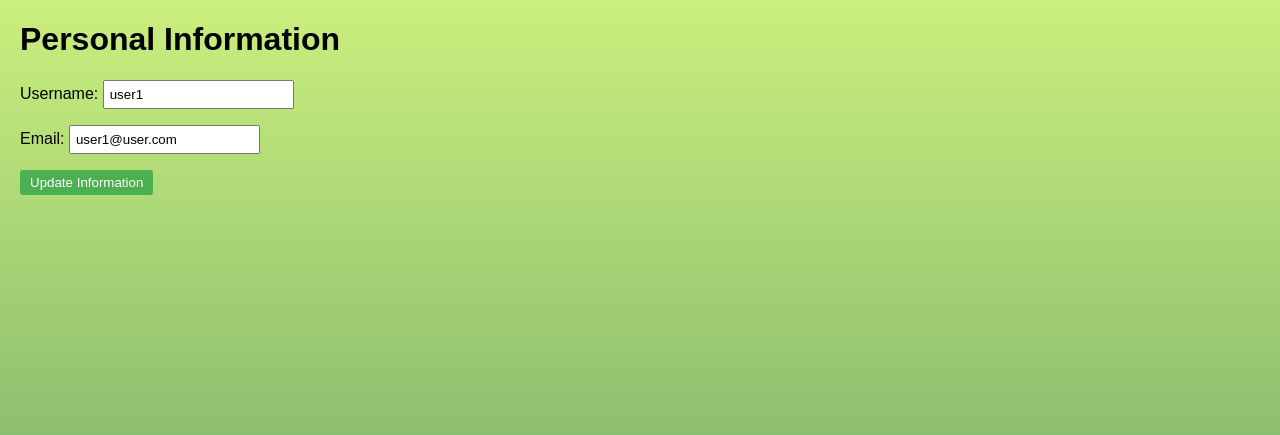
After one commit to its-nathaenn/Shift---OOP-Python, a Flask app: page /edit_profile in a window 1280 px wide. The commit adds this page. Shown: the top 435 px of the page. Run offline with Flask 3, Linux system fonts and the light colour scheme; a user stored in the database is signed in.

Commit message:
most updated changes

```diff
--- a/app.py
+++ b/app.py
@@ -1,5 +1,6 @@
 from flask import Flask, render_template, request, redirect, session, flash
 from werkzeug.security import generate_password_hash, check_password_hash
+import re
 
 # import sqlalchemy
 from flask_sqlalchemy import SQLAlchemy
@@ -18,13 +19,15 @@ db = SQLAlchemy(app)
 # Setup a simple table for database
 class Employee(db.Model):
     username = db.Column(db.String(100), default = "no username")
+    firstName = db.Column(db.String(100), default = "first name")
+    lastName = db.Column(db.String(100), default = "last name")
     password = db.Column(db.String(100), default = "no password")
     email = db.Column(db.String(100), default = "no email", primary_key = True)
     position = db.Column(db.String(100), default = "Employee")
     # work_id = db.Column(db.String(100), default = "0000")
 
     def __repr__(self):
-        return f"{self.username} - {self.work_id}"
+        return f"{self.username}"
 
 
 # Create tables in a Database
@@ -48,6 +51,7 @@ def signin():
                 # Credentials are valid; Redirect to home
                 session['user_id'] = user.email
                 session['username'] = user.username
+                session['position'] = user.position
                 return redirect('/home')
             else:
                 # Invalid credentials; show error message
@@ -59,6 +63,11 @@ def signin():
             email = request.form.get('email')
             password = request.form.get('password')
 
+            # Check if the 'is_manager' checkbox was checked
+            is_manager = 'is_manager' in request.form
+
+            # Set position based on the checkbox
+            position = 'Manager' if is_manager else 'Employee'
 
             # check for duplicates
             existing_user = Employee.query.filter((Employee.email == email) | (Employee.username == username)).first()
@@ -69,10 +78,14 @@ def signin():
                 return redirect('/')
 
             hashed_password = generate_password_hash(password)
-            new_employee = Employee(username=username, email=email, password=hashed_password)
+            new_employee = Employee(username=username, email=email, password=hashed_password, position=position)
             db.session.add(new_employee)
             try:
                 db.session.commit()
+                # refresh information for the user
+                session['user_id'] = new_employee.email
+                session['username'] = new_employee.username
+                session['position'] = new_employee.position  # Include the position in the session
             except SQLAlchemy.exc.IntegrityError:
                 db.session.rollback()
                 flash('An account with this email or username already exists.', 'error')
@@ -93,41 +106,131 @@ def logout():
 def home():
     if 'username' not in session:
         return redirect('/')
-    # Proceed with the logic for authenticated users
-    return render_template('homepage.html')
+
+    # Retrieve session data
+    username = session.get('username')
+    email = session.get('user_id')  # 'user_id' in the session is the email
+    position = session.get('position')  # Retrieve the position from the session
+
+    # Use session data to display on the homepage
+    return render_template('homepage.html', name=username, email=email, position=position)
 
 
-@app.route('/request', methods=['GET', 'POST'])
-def requestform():
+
+@app.route('/edit_profile')
+def edit_profile():
+    if 'username' not in session:
+        return redirect('/')
+
+    current_email = session.get('user_id')
+    employee = Employee.query.filter_by(email=current_email).first()
+
+    if employee:
+        # Pass the most recent data to the template
+        return render_template('personal_info.html', employee=employee)
+    else:
+        flash("Employee not found.", "error")
+        return redirect('/home')
+
+
+@app.route('/update_personal_info', methods=['POST'])
+def update_personal_info():
+    if 'username' not in session:
+        flash('You must be logged in to update your information.', 'error')
+        return redirect('/')
+
+    current_username = session.get('username')
+    new_username = request.form.get('new_username')
+    new_first_name = request.form.get('new_first_name')
+    new_last_name = request.form.get('new_last_name')
+    new_email = request.form.get('new_email')
+
+    employee = Employee.query.filter_by(username=current_username).first()
+
+    if employee and employee.username == current_username:
+        employee.username = new_username
+        employee.first_name = new_first_name
+        employee.last_name = new_last_name
+        employee.email = new_email
+        db.session.commit()
+        flash('Personal information updated successfully!', 'success')
+
+        # Update the session information
+        session['username'] = new_username
+        session['user_id'] = new_email
+        session['firstName'] = new_first_name
+        session['lastName'] = new_last_name
+    else:
+        flash('Unauthorized action or employee not found.', 'error')
+
+    return redirect('/home')
+
+
+@app.route('/request_time_off', methods=['GET'])
+def request_time_off():
+    # Ensure that only logged-in users can access this page
+    if 'username' not in session:
+        return redirect('/')
+
+    # Check if the user's position is 'Employee'
+    if session.get('position') != 'Employee':
+        # Redirect or show an error for non-employees
+        flash('This action is only available for employees.', 'error')
+        return redirect('/home')
+
     if request.method == 'POST':
-        if validate_request():
-            # Process the form data here (e.g., send email, save to database)
-            return "Form submitted successfully!"
+        validation_result, message = validate_request()
+        if validation_result:
+            # Process the form data here (e.g., save to database)
+            flash('Form submitted successfully!', 'success')
+            return redirect('/home')  # Redirect after successful submission
         else:
-            return "Form validation failed. Please check the entered data."
-    return render_template('request.html')
+            flash(message, 'error')  # Show validation error message
+
+    return render_template('off_request_EMP.html')
 
 def validate_request():
-    if is_empty(request.form['data_1']):
+    if is_empty(request.form['data_3']):
         return False, 'First name is required!'
-    if is_empty(request.form['data_2']):
+    if is_empty(request.form['data_4']):
         return False, 'Last name is required!'
+    if not validate_email(request.form['data_5']):
+        return False, 'Valid email is required!'
     if is_empty(request.form['data_6']):
-        return False, 'Work ID is required!'
-    if is_empty(request.form['data_3']):
         return False, 'Date is required!'
-    if is_empty(request.form['data_4']):
+    if is_empty(request.form['data_8']):
         return False, 'Reason is required!'
     return True, None
 
+def validate_email(email):
+    # Simple email validation regex
+    pattern = r"^[a-zA-Z0-9_.+-]+@[a-zA-Z0-9-]+\.[a-zA-Z0-9-.]+$"
+    return re.match(pattern, email) is not None
+
+
+@app.route('/submit_time_off', methods=['POST'])
+def submit_time_off():
+    validation_result, message = validate_request()
+    if validation_result:
+        # Process the form data here (e.g., save to database)
+        flash('Form submitted successfully!', 'success')
+        return redirect('/home')  # Redirect after successful submission
+    else:
+        flash(message, 'error')  # Show validation error message
+        return render_template('off_request.html')
+
 def is_empty(value):
     return len(value) == 0 or not value.strip()
+
 # Replace this with your actual data store or database
 employee_forms = [
     {"first_name": "John", "last_name": "Doe", "work_id": "12345", "date": "2023-01-01", "reason": "Vacation", "status": "Pending"},
     {"first_name": "Jane", "last_name": "Smith", "work_id": "67890", "date": "2023-02-15", "reason": "Sick Leave", "status": "Pending"}
     # Add more employee forms as needed
 ]
+
+
+
 
 def approve_request(work_id):
     for form in employee_forms:
@@ -142,6 +245,8 @@ def deny_request(work_id):
             form['status'] = 'Denied'
             # Implement logic to perform denial action (e.g., send email, update database)
             break
+
+
 
 @app.route('/manager_view')
 def manager_view():
--- /dev/null
+++ b/templates/personal_info.html
@@ -0,0 +1,61 @@
+<!DOCTYPE html>
+<html lang="en">
+<head>
+    <link rel="stylesheet" href="static/profile.css">
+    <meta charset="UTF-8">
+    <meta name="viewport" content="width=device-width, initial-scale=1.0">
+    <title>Personal Information</title>
+    <style>
+        body {
+            font-family: Arial, sans-serif;
+            margin: 20px;
+        }
+        table {
+            width: 50%;
+            border-collapse: collapse;
+            margin-top: 20px;
+        }
+        table, th, td {
+            border: 1px solid rgb(7, 51, 10);
+        }
+        th, td {
+            padding: 10px;
+            text-align: left;
+        }
+        th {
+            background-color: #ffffff;
+        }
+        form {
+            margin-top: 20px;
+        }
+        input {
+            padding: 5px;
+        }
+        button {
+            padding: 5px 10px;
+            background-color: #4CAF50;
+            color: white;
+            border: none;
+            border-radius: 3px;
+            cursor: pointer;
+        }
+    </style>
+</head>
+<body>
+
+<h1>Personal Information</h1>
+
+<form action="{{ url_for('update_personal_info') }}" method="post">
+    <p>
+        <label>Username:</label>
+        <input type="text" name="new_username" value="{{ employee.username }}" required>
+    </p>
+    <p>
+        <label>Email:</label>
+        <input type="email" name="new_email" value="{{ employee.email }}" required>
+    </p>
+    <button type="submit">Update Information</button>
+</form>
+
+</body>
+</html>
--- a/templates/signin.html
+++ b/templates/signin.html
@@ -62,6 +62,9 @@
                         <input id="email" type="text" class="input" name="email">
                     </div>
                     <div class="group">
+                        <input id="manager" type="checkbox" name="is_manager"><label for="manager">Are you a manager?</label>
+                    </div>
+                    <div class="group">
                         <input type="submit" class="button" value="Sign Up" name="action">
                     </div>
                     <!-- ... Other elements ... -->
```
Also changed, not shown: old1.py (deleted, +0 -96 lines), templates/employee_List_MAN.html (added, +73 -0 lines), templates/homepage.html (+62 -18 lines), templates/off_request_EMP.html (renamed from templates/request.html, +4 -6 lines), instance/sampleDB.db, static/profilePicture.png (added), templates/manager_request_view.html (renamed from templates/managerrequestview.html), templates/manager_schedule.html (line endings or trailing spaces), templates/schedule_view_EMP.html (line endings or trailing spaces).
